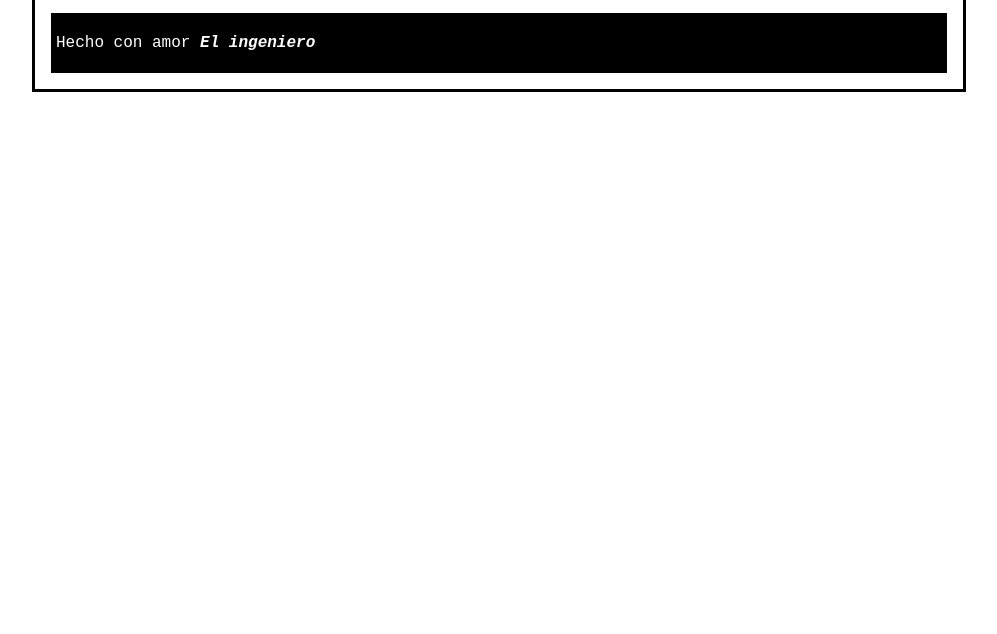
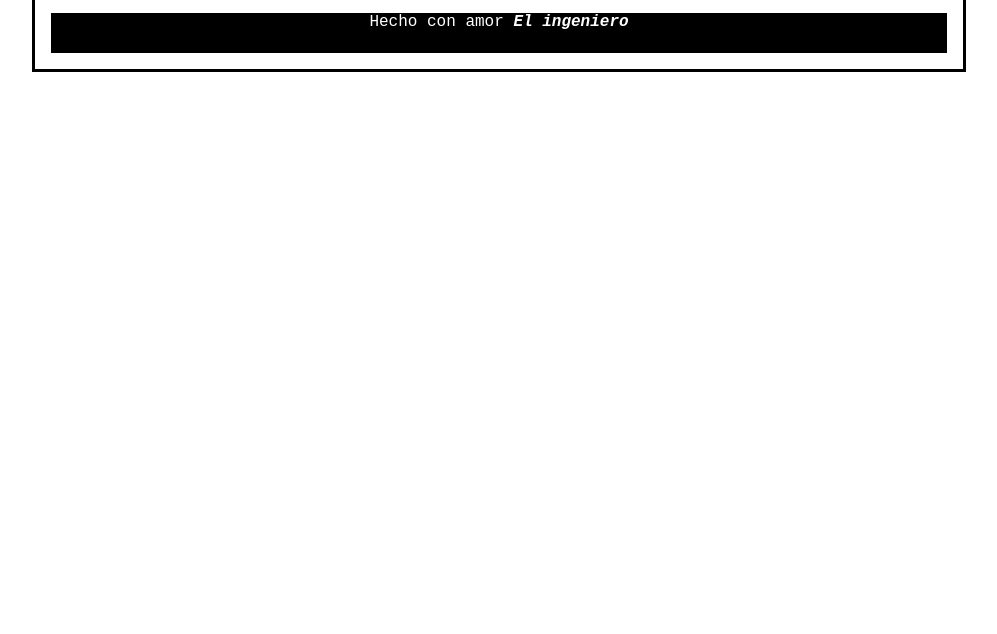
Before and after one commit to bitsdream66/Hello-Git, a plain HTML site: page index.html in a window 1280 px wide. Shown: the part 166-800 px from the top of the page, without its empty margins (141-1138 px from the left). Drawn offline with Linux system fonts and the light colour scheme.

Commit message:
correccion de alineacion texto

```diff
--- a/estilos.css
+++ b/estilos.css
@@ -21,9 +21,8 @@ body{
 #footer{
     background-color: #000;
     color: white;
-    height: 50px;
-
-    padding: 5px 5px;
+    height: 40px;
+    text-align: center;
 }
 
 span{
```
